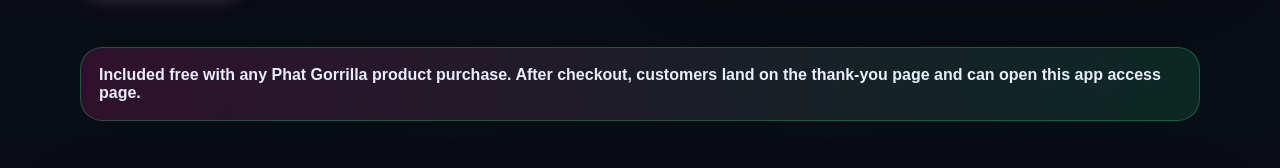
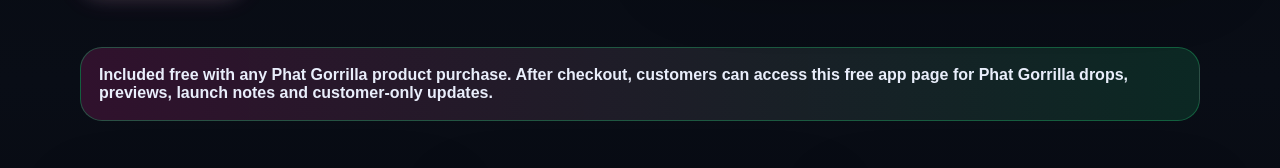
Before and after one commit to kristy4nug-png/phatgorrilla-netlify-site, a website: page app.html in a window 1280 px wide. Shown: the part 632-800 px from the top of the page. Drawn offline with Linux system fonts and the light colour scheme.

Commit message:
Polish app access wording

```diff
--- a/app.html
+++ b/app.html
@@ -299,7 +299,7 @@
     </section>
 
     <div class="unlock-strip">
-      Included free with any Phat Gorrilla product purchase. After checkout, customers land on the thank-you page and can open this app access page.
+      Included free with any Phat Gorrilla product purchase. After checkout, customers can access this free app page for Phat Gorrilla drops, previews, launch notes and customer-only updates.
     </div>
 
     <section class="grid">
```
